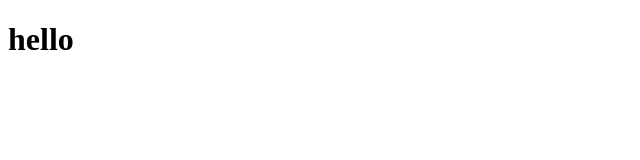
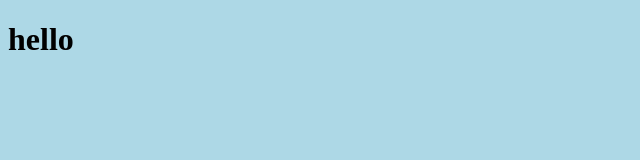
Before and after one commit to priyanshuxcodes/mintlyfy-html-css, a plain HTML site: page index.html in a window 1280 px wide. Shown: the whole page, without its empty margins (0-640 px from the left). Drawn offline with Linux system fonts and the light colour scheme.

Commit message:
css link

```diff
--- a/index.html
+++ b/index.html
@@ -3,7 +3,8 @@
 <head>
     <meta charset="UTF-8">
     <meta name="viewport" content="width=device-width, initial-scale=1.0">
-    <title>Document</title>
+    <title>Mintlify</title>
+    <link rel="stylesheet" href="style.css">
 </head>
 <body>
     <h1>hello</h1>
```
